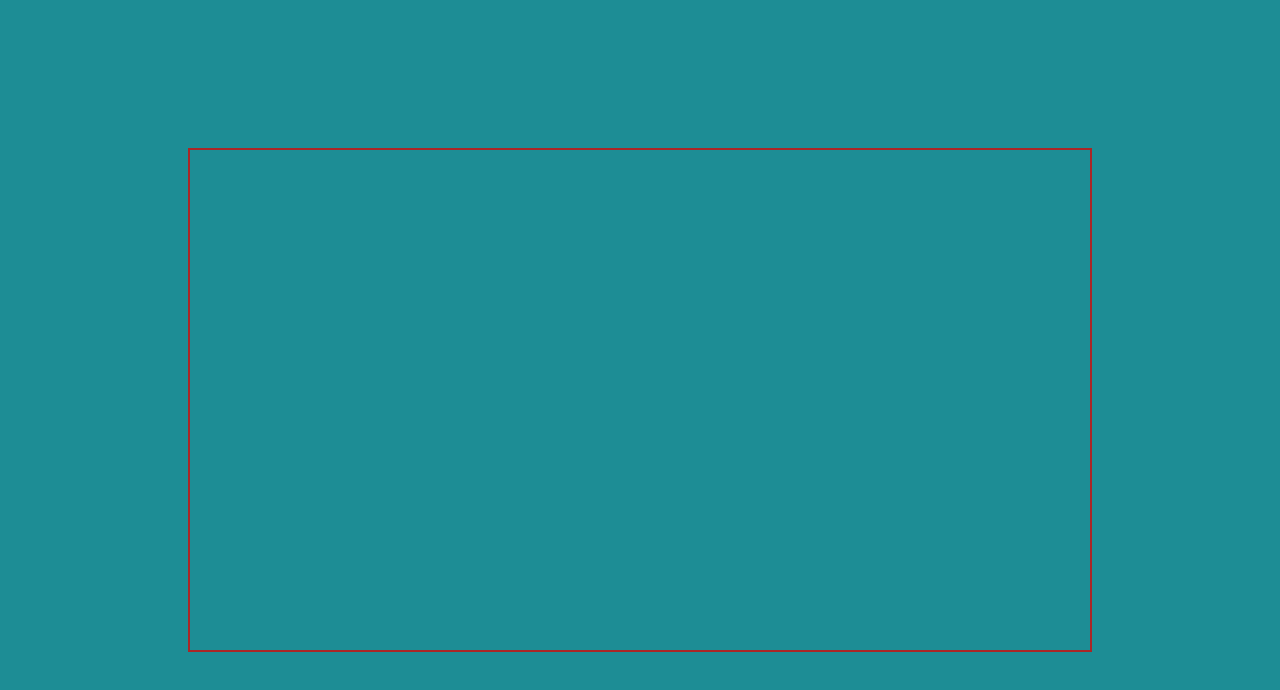
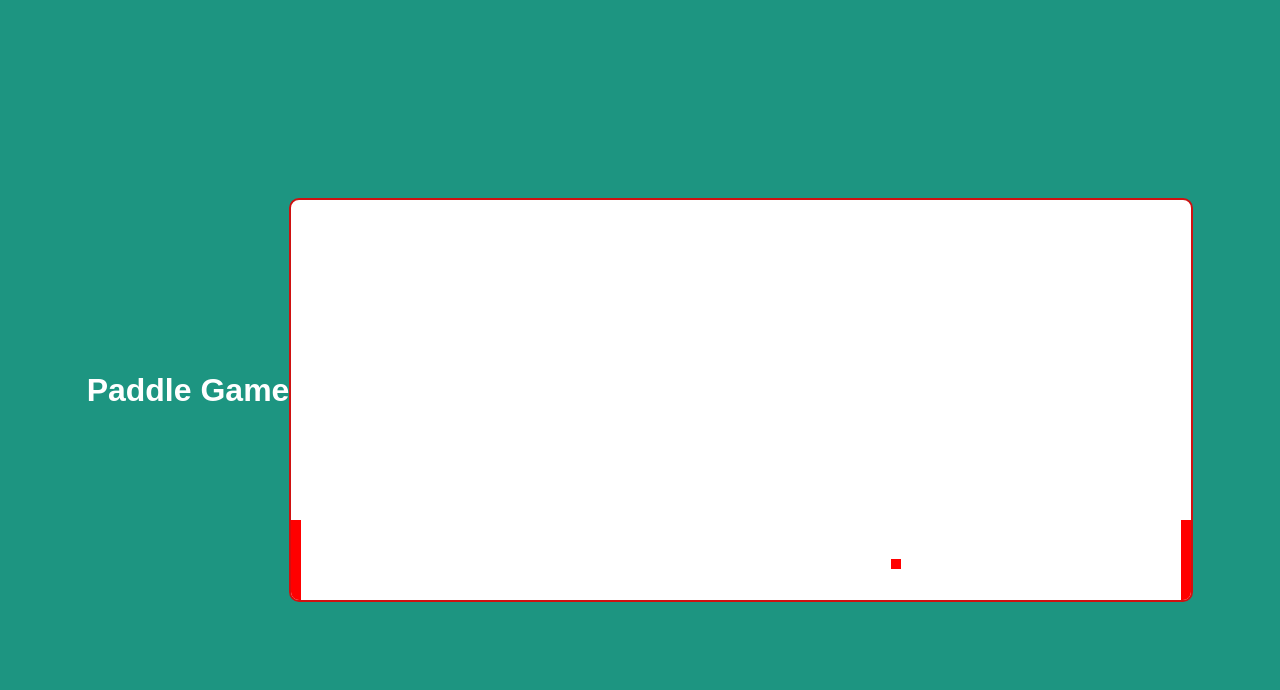
Before and after one commit to richardcrn3rd/Paddle-Game, a plain HTML site: page index.html in a window 1280 px wide. Drawn offline with Linux system fonts and the light colour scheme.

Commit message:
Added Title in HTML

```diff
--- a/app.js
+++ b/app.js
@@ -0,0 +1,126 @@
+// Get the canvas and its context
+const canvas = document.getElementById("pong");
+const ctx = canvas.getContext("2d");
+
+// SETTING
+const paddleWidth = 10, paddleHeight = 80, ballSize = 10;
+let ballSpeedX = 2, ballSpeedY = 2;
+let playerSpeed = 2;
+
+// POSITION OF PADDLE
+let leftPaddleY = (canvas.height - paddleHeight) / 2;
+let rightPaddleY = (canvas.height - paddleHeight) / 2;
+
+// BALL POSITION
+let ballX = canvas.width / 0;
+let ballY = canvas.height / 0;
+
+// SPEED
+let leftPaddleSpeed = 1;
+let rightPaddleSpeed = 1;
+
+// DRAWING BALL AND PADDLES
+function drawPaddles() {
+    ctx.fillStyle = "red";
+    ctx.fillRect(0, leftPaddleY, paddleWidth, paddleHeight);  // Left paddle
+    ctx.fillRect(canvas.width - paddleWidth, rightPaddleY, paddleWidth, paddleHeight); // Right paddle
+}
+function drawBall() {
+    ctx.fillStyle = "red";
+    ctx.fillRect(ballX, ballY, ballSize, ballSize);
+}
+function drawRect(x, y, w, h, color){
+    ctx.fillStyle = color;
+    ctx.fillRect(x, y, w, h);
+    };
+const net = {
+    x: 500,
+    y: 0,
+    width: 10,
+    height: 35,
+    color: 'white'
+}
+// MOVEMENT AND COLLISION
+function moveBall() {
+    ballX += ballSpeedX;
+    ballY += ballSpeedY;
+
+       if (ballY <= 0 || ballY >= canvas.height - ballSize) {
+        ballSpeedY = -ballSpeedY;
+    }
+
+    if (ballX <= paddleWidth && ballY >= leftPaddleY && ballY <= leftPaddleY + paddleHeight) {
+        ballSpeedX = -ballSpeedX;
+    }
+
+    // Ball hits right paddle
+    if (ballX >= canvas.width - paddleWidth - ballSize && ballY >= rightPaddleY && ballY <= rightPaddleY + paddleHeight) {
+        ballSpeedX = -ballSpeedX;
+    }
+
+    // Ball out of bounds (left or right)
+    if (ballX <= 0 || ballX >= canvas.width) {
+        resetBall();
+    }
+}
+
+// BALL RESET @ CENTER
+function resetBall() {
+    ballX = canvas.width / 2;
+    ballY = canvas.height / 2;
+    ballSpeedX = -ballSpeedX;
+    ballSpeedY = 3;
+}
+
+// PADDLE MOVEMENT
+function movePaddles() {
+    if (leftPaddleY + leftPaddleSpeed >= 0 && leftPaddleY + leftPaddleSpeed <= canvas.height - paddleHeight) {
+        leftPaddleY += leftPaddleSpeed;
+    }
+
+    if (rightPaddleY + rightPaddleSpeed >= 0 && rightPaddleY + rightPaddleSpeed <= canvas.height - paddleHeight) {
+        rightPaddleY += rightPaddleSpeed;
+    }
+}
+
+// GAME LOGIC
+function update() {
+    moveBall();
+    movePaddles();
+    draw();
+    requestAnimationFrame(update);
+}
+
+// GAME ELEMENTS
+function draw() {
+    ctx.clearRect(0, 0, canvas.width, canvas.height);
+    drawPaddles();
+    drawBall();
+}
+
+// PADDLE CONTROLS
+document.addEventListener("keydown", (e) => {
+    if (e.key === "ArrowUp") {
+        rightPaddleSpeed = -playerSpeed;
+    }
+    if (e.key === "ArrowDown") {
+        rightPaddleSpeed = playerSpeed;
+    }
+    if (e.key === "w") {
+        leftPaddleSpeed = -playerSpeed;
+    }
+    if (e.key === "s") {
+        leftPaddleSpeed = playerSpeed;
+    }
+});
+
+document.addEventListener("keyup", (e) => {
+    if (e.key === "ArrowUp" || e.key === "ArrowDown") {
+        rightPaddleSpeed = 0;
+    }
+    if (e.key === "w" || e.key === "s") {
+        leftPaddleSpeed = 0;
+    }
+});
+
+update();
--- a/index.html
+++ b/index.html
@@ -3,12 +3,16 @@
 <head>
     <meta charset="UTF-8">
     <meta name="viewport" content="width=device-width, initial-scale=1.0">
-    <title>Pong Game</title>
     <link rel="stylesheet" href="style.css">
+
+    <title>Paddle Game</title>
+
 </head>
 <body>
     <div class="game-container">
-        <canvas id="pong" width="900" height="500"></canvas>
+       <h1 class="title">Paddle Game</h1>
+       <canvas id="pong" width="900" height="400"></canvas>
+
     </div>
     <script src="app.js"></script>
 </body>
--- a/style.css
+++ b/style.css
@@ -9,17 +9,26 @@ body {
     justify-content: center;
     align-items: center;
     height: 100vh;
-    background-color: #1d8d95;
+    background-color: #1d9581;
     font-family: Arial, sans-serif;
 }
 
+.title {
+    text-align: center;
+    margin-bottom: 20px;
+    color: #fff;
+}
 .game-container {
     position: relative;
-    display: flex;
+    display:flex;
     justify-content: center;
     align-items: center;
+
 }
 
 canvas {
-    border: 2px solid rgb(170, 38, 38);
+    border: 2px solid rgb(207, 17, 17);
+    border-radius: 10px;
+    background-color: rgb(255, 255, 255);
+
 }
```
